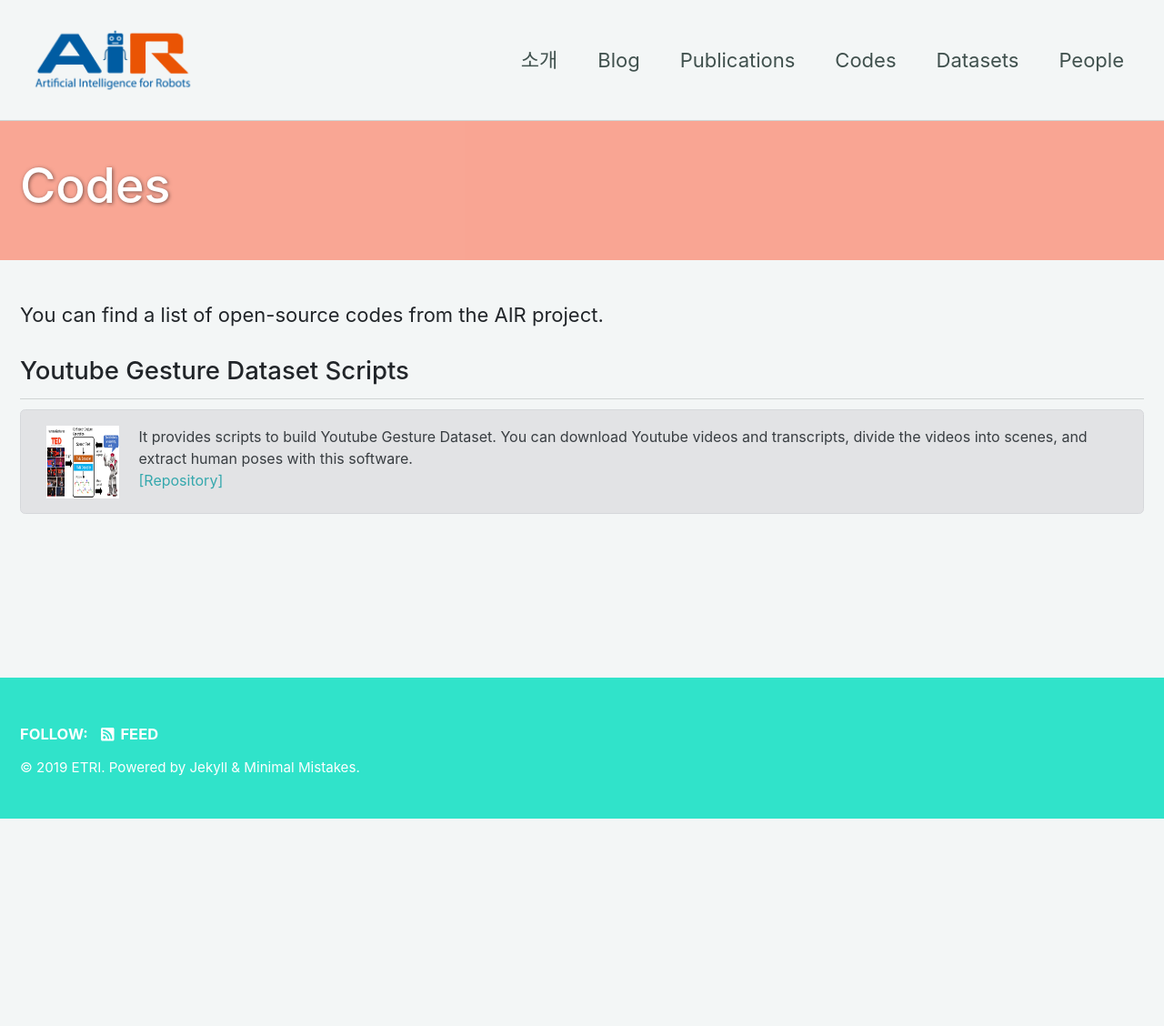
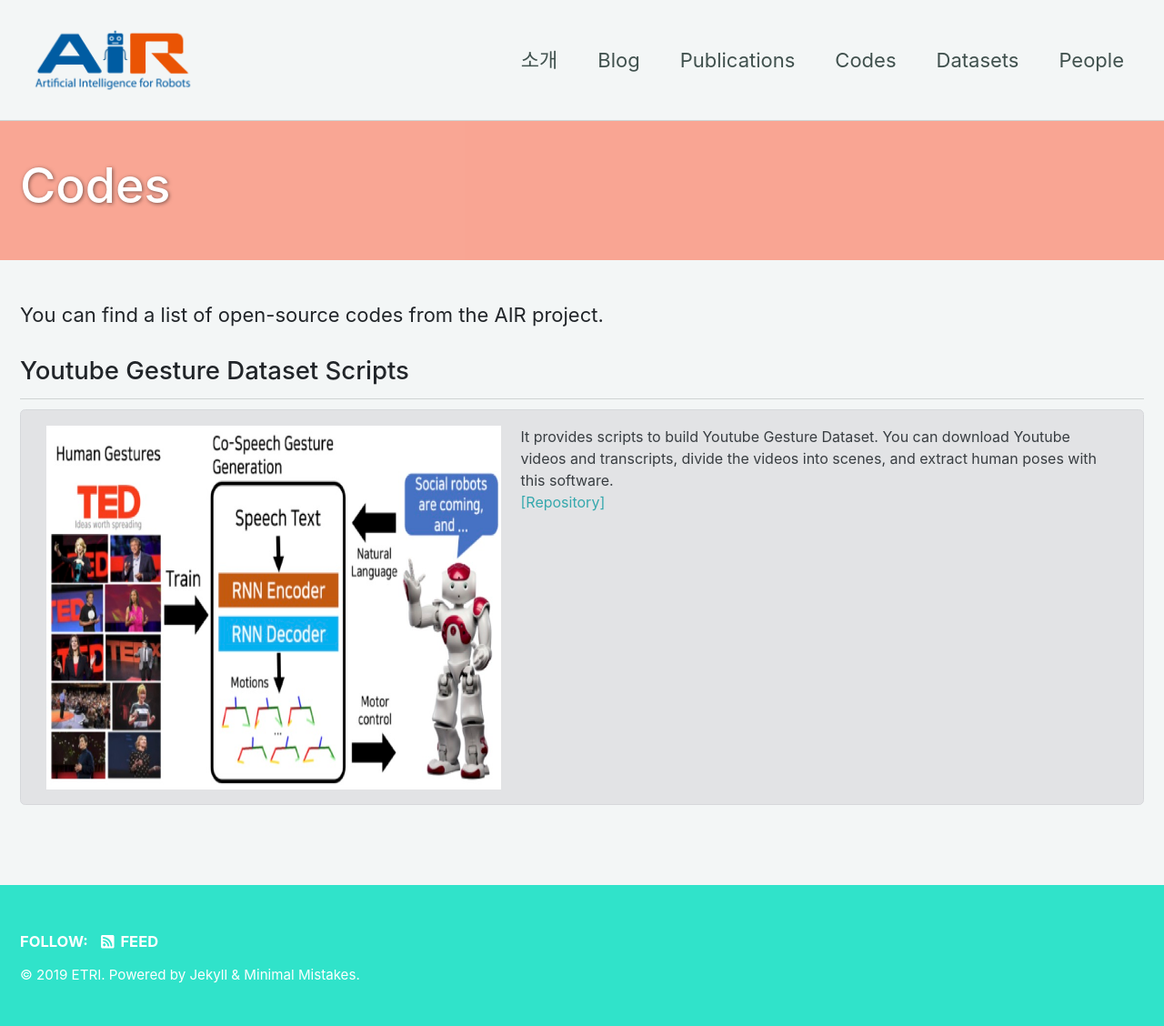
Before and after one commit to ai4robot/ai4robot.github.io, a Jekyll site: the page built from _pages/codes.md, in a window 1280 px wide. Shown: the whole page at 91% size. Built offline with Jekyll 4.4.1, drawn with Linux system fonts in a browser that asks for light colours; cached includes are drawn as plain includes; nearby versions of some CDN libraries; before the commit the page ends 900 px from its top, so only the background shows below that.

Commit message:
image size changed to make it bigger (for codes page)

```diff
--- a/_layouts/codes.html
+++ b/_layouts/codes.html
@@ -14,9 +14,9 @@ layout: splash
       <div class="alert alert-secondary" role="alert">
         <div class="media">
           {% if data.image %}
-          <img class="align-self-center mr-3" data-src="holder.js/80x80" alt="80x80" style="width: 80px; height: 80px;" src="{{data.image}}" data-holder-rendered="true">
+          <img class="align-self-center mr-3" data-src="holder.js/80x80" alt="80x80" style="width: 500px; height: 400px;" src="{{data.image}}" data-holder-rendered="true">
           {% else %}
-          <img class="align-self-center mr-3" data-src="holder.js/80x80" alt="80x80" style="width: 80px; height: 80px;" src="/assets/air.png" data-holder-rendered="true">
+          <img class="align-self-center mr-3" data-src="holder.js/80x80" alt="80x80" style="width: 500px; height: 400px;" src="/assets/air.png" data-holder-rendered="true">
           {% endif%}
           <div class="media-body" style="font-size: 16px">
             {{data.body}} <br>
```
